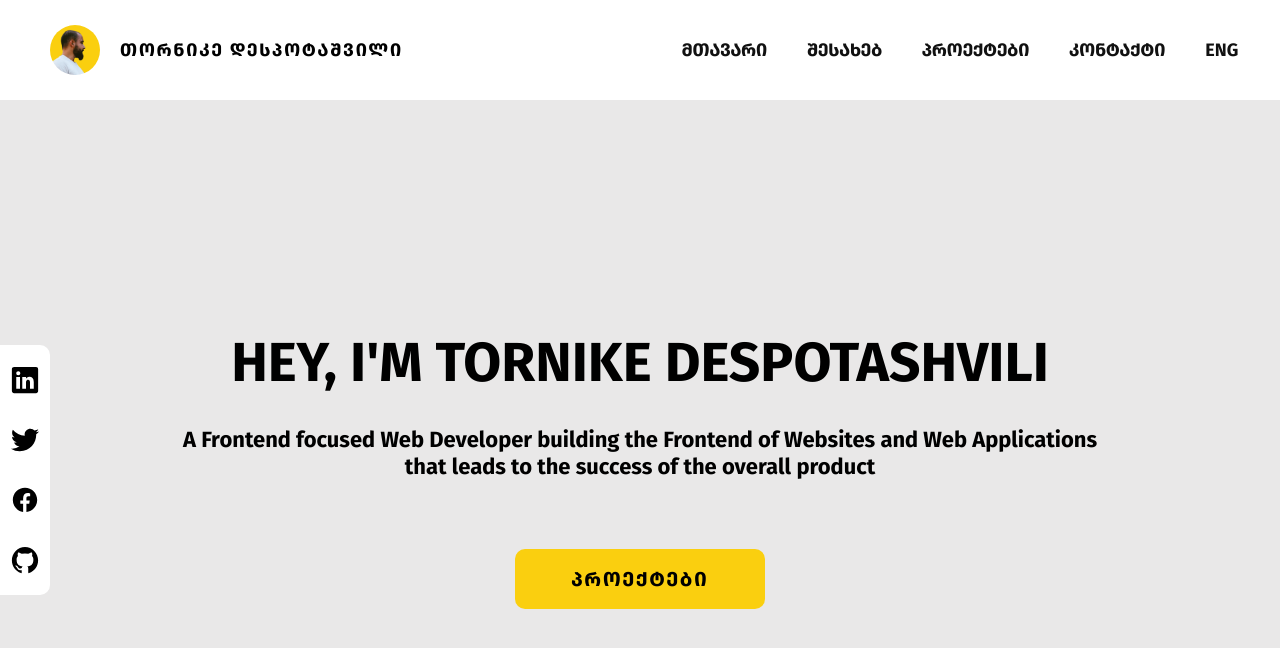
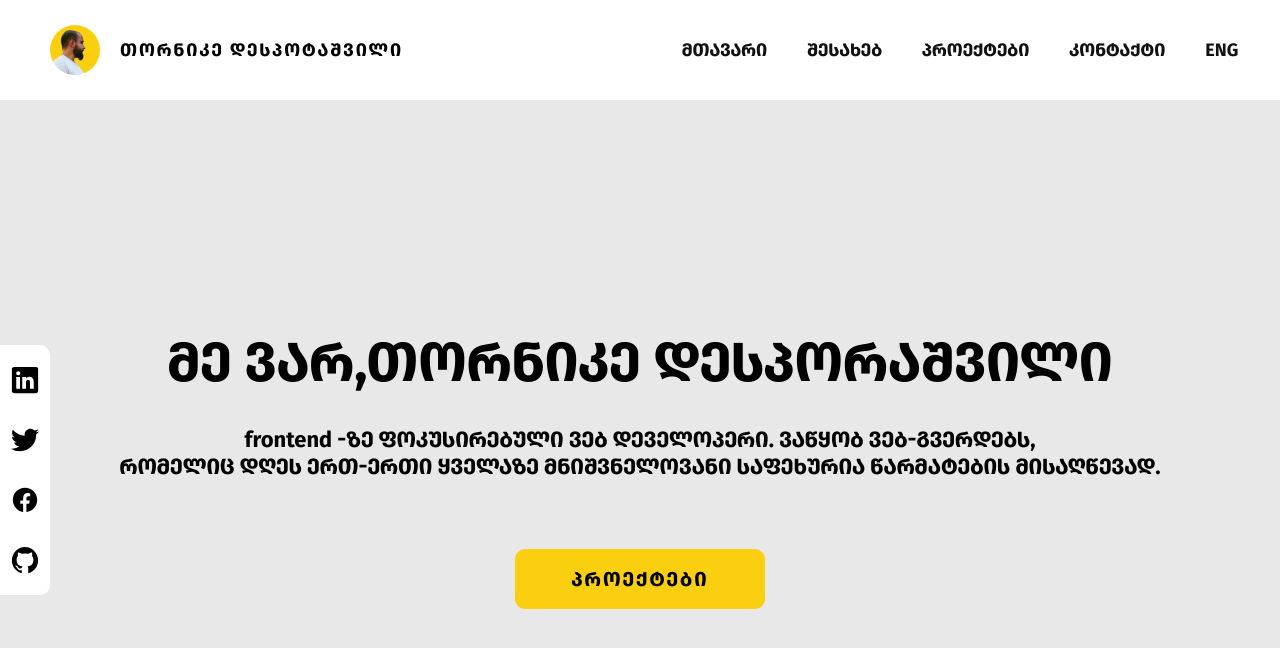
Before and after one commit to Desp0o/portfolio, a React (Create React App) app: page /#/ in a window 1280 px wide. Shown: the top 648 px of the page. Built offline with nearby package versions, Linux system fonts and the light colour scheme.

Commit message:
finish georgian page

```diff
--- a/src/Home.js
+++ b/src/Home.js
@@ -109,10 +109,10 @@ function Home() {
         {/* ჰიუმ ფეიჯი ////////////////////////////////////////////////////// */}
         <span ref={homeRef}></span>
         <div className="home" >
-            <h1>HEY, I'M TORNIKE DESPOTASHVILI</h1>
+            <h1>მე ვარ,თორნიკე დესპორაშვილი</h1>
 
             <div className="home_p_txt">
-                <p>A Frontend focused Web Developer building the Frontend of Websites and Web Applications <br/> that leads to the success of the overall product</p>
+                <p>frontend -ზე ფოკუსირებული ვებ დეველოპერი. ვაწყობ ვებ-გვერდებს, <br/>რომელიც დღეს ერთ-ერთი  ყველაზე მნიშვნელოვანი საფეხურია  წარმატების მისაღწევად.</p>
              </div>
 
             <div className="button_to_prj" onClick={()=> handleClick(projectRef)}>
@@ -139,11 +139,11 @@ function Home() {
 
                 <div className="about_me_inner">
                     <div className="about_me_inner_left">
-                        <h2>გამიცანი!</h2>
+
                         <p>
-                        I'm a <b>Frontend Web Developer</b> building the Front-end of Websites and Web Applications that leads to the success of the overall product. Check out some of my work in the Projects section.<br/><br/>
+                        მე ვარ,თორნიკე დესპორაშვილი <b>Frontend</b> -ზე ფოკუსირებული ვებ დეველოპერი. ვაწყობ ვებ-გვერდებს, რომელიც დღეს ერთ-ერთი  ყველაზე მნიშვნელოვანი საფეხურია  წარმატების მისაღწევად.<br/><br/>
 
-                        I'm open to Job opportunities where I can contribute, learn and grow. If you have a good opportunity that matches my skills and experience then don't hesitate to contact me.
+                        მზად ვარ ახალი,საინტერესო გამოწვევებისთვის,ახალი პროექტებისთვის და თუ  კი ხარ ის,ვისაც აქვს    ინოვაციური,საინტერესო პროექტი სიამოვნებით ვითანამშრომლო თქვენთან.
                         </p>
 
                         <div className="button_to_cont" onClick={()=> handleClick(contactRef)}>
@@ -200,7 +200,7 @@ function Home() {
 
                         <div className="prj_inner">
                             <h3>Carco.Ge</h3>
-                            <p>Auto import Web page, with transportation and Customs Clearnece calculator.  </p>
+                            <p>ავტო იმპორტის ვებ-გვერდი,ტრანსპორტირებისა და განბაჟების კალკულატორით.</p>
                             <span className="button_to_cont visitBTN">
                                 <span className="button_to_cont_inner" onClick={()=> redirect('https://carco.ge/')}>ნახვა</span>
                             </span>
@@ -215,7 +215,7 @@ function Home() {
 
                         <div className="prj_inner">
                             <h3>3dlab.Group</h3>
-                            <p>3Dlab is Animation studio, famous in social networks, with its funny projects</p>
+                            <p>ანიმაციური სტუდია, რომელიც ქმნის სხვადასხვა ტიპის 3D სარეკლამო ანიმაციებს კომპანიებისთვის. 3D ლაბი ცნობილია მისი სახალისო კონტენტით სხვადასხვა სოციალურ ქსელში.</p>
                             <span className="button_to_cont visitBTN">
                                 <span className="button_to_cont_inner" onClick={()=> redirect('https://3dlab.group/')}>ნახვა</span>
                             </span>
@@ -230,7 +230,7 @@ function Home() {
 
                         <div className="prj_inner">
                             <h3>pixNFT.Me</h3>
-                            <p>NFT project Landing page, with road map and OpenSea's account link</p>
+                            <p>NFT ვებ-გვერდი, ინოვაციური გეგმებით. </p>
                             <span className="button_to_cont visitBTN">
                                 <span className="button_to_cont_inner" onClick={()=> redirect('https://pixnft.me/')}>ნახვა</span>
                             </span>
@@ -245,7 +245,7 @@ function Home() {
 
                         <div className="prj_inner">
                             <h2>Moto Shop Clone</h2>
-                            <p>Moto shop web page clone, with responsive navbar and links animation</p>
+                            <p>მოტოციკლეტების მაღაზის პროექტი</p>
                             <span className="button_to_cont visitBTN">
                                 <span className="button_to_cont_inner" onClick={()=>redirect('https://desp0o.github.io/IndianMotorcycle/')}>ნახვა</span>
                             </span>
@@ -269,7 +269,7 @@ function Home() {
             <div className="contact_header">
                 <h1 className="about_me_h1">კონტაქტი</h1>
                 <span className="underline"></span>
-                <p style={{textAlign:'center', marginTop:'20px'}}>Feel free to Contact me by submitting the form below and I will get back to you as soon as possible</p>
+                <p style={{textAlign:'center', marginTop:'20px'}}>დასაკონტაქტებლად შეავსეთ ქვემოთ მოცემული ველები და შეძლებისდგავარად სწრაფად მიიღებთ პასუხს</p>
             </div>
 
         <div className="form_parent">
@@ -292,9 +292,8 @@ function Home() {
         <div className="footer">
             <div className="footer_top">
                 <div className="footer_top_left">
-                    <p className="footer_hedaer geoStyle">თორნიკე დესპოტაშვილი</p>
-                    <p className="footer_hedaer_txt" style={{color:'#fff'}}>A Frontend focused Web Developer building the Frontend of Websites and <br/>
-                    Web Applications that leads to the success of the overall product</p>
+                    <p className="footer_hedaer geoStyle">ელ. ფოსტა</p>
+                    <p className="footer_hedaer_txt" style={{color:'#fff'}}>info@devweb.cc</p>
                 </div>
 
                 <div className="footer_top_right">
--- a/src/HomeENG.js
+++ b/src/HomeENG.js
@@ -291,9 +291,8 @@ function Home() {
         <div className="footer">
             <div className="footer_top">
                 <div className="footer_top_left">
-                    <p className="footer_hedaer">TORNIKE DESPOTASHVILI</p>
-                    <p className="footer_hedaer_txt" style={{color:'#fff'}}>A Frontend focused Web Developer building the Frontend of Websites and <br/>
-                    Web Applications that leads to the success of the overall product</p>
+                    <p className="footer_hedaer">Email</p>
+                    <p className="footer_hedaer_txt" style={{color:'#fff'}}>info@devweb.cc</p>
                 </div>
 
                 <div className="footer_top_right">
```
